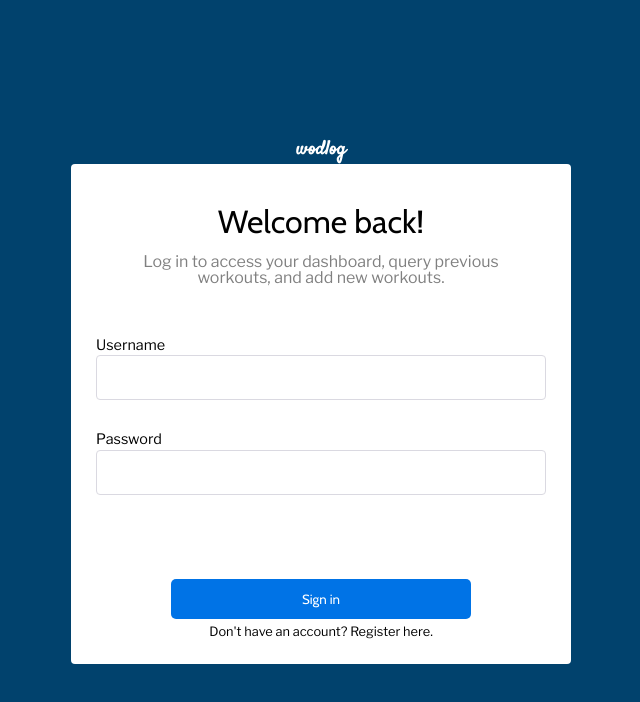
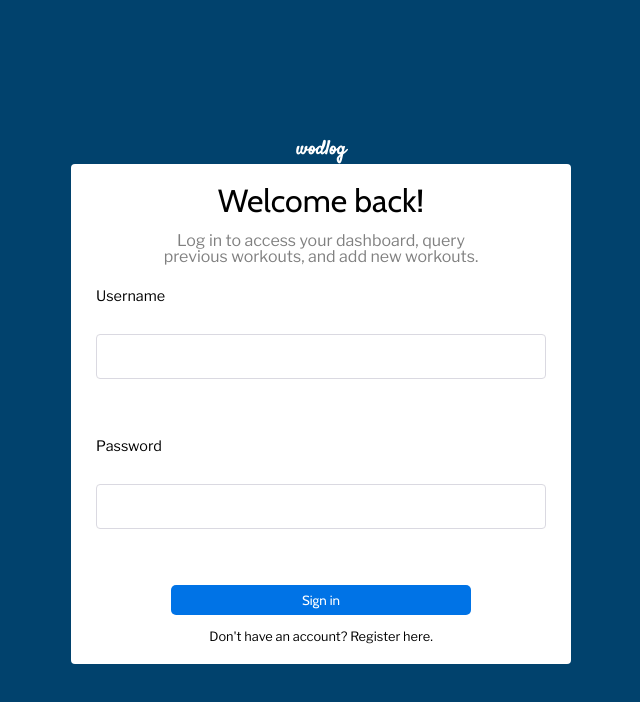
Before and after one commit to tjvonbr/wodlog-client, a React (Create React App) app: page / in a window 1280 px wide. Shown: the top 702 px of the page, without its empty margins (319-959 px from the left). Built offline with nearby package versions, Linux system fonts and the light colour scheme.

Commit message:
Updated formik props and edited a few _form layout rules

```diff
--- a/package.json
+++ b/package.json
@@ -15,7 +15,8 @@
     "react-query": "^2.23.0",
     "react-router-dom": "^5.2.0",
     "react-scripts": "3.4.3",
-    "react-spinners": "^0.9.0"
+    "react-spinners": "^0.9.0",
+    "yup": "^0.29.3"
   },
   "scripts": {
     "start": "react-scripts start",
--- /dev/null
+++ b/src/sass/components/_error.scss
@@ -0,0 +1,12 @@
+.form-error-message--show {
+  width: 50%;
+  margin: 0 auto;
+  text-align: center;
+  color: red;
+  font-size: 0.8rem;
+  transform: translateY(150%);
+}
+
+.form-error-message--hide {
+  display: hidden;
+}
--- a/src/sass/index.scss
+++ b/src/sass/index.scss
@@ -3,6 +3,7 @@
 @import "views/add";
 @import "views/home";
 @import "views/workout";
+@import "components/error";
 @import "components/modal";
 @import "components/modal-link";
 @import "layout/form";
--- a/src/sass/layout/_form.scss
+++ b/src/sass/layout/_form.scss
@@ -11,6 +11,10 @@
   @media screen and (max-width: $break-phone) {
     width: 95%;
   }
+}
+
+.form-header-wrapper {
+  width: 90%;
 }
 
 .form-header {
@@ -31,8 +35,10 @@
 
 .form-input-wrapper {
   width: 90%;
+  height: 60%;
   display: flex;
   flex-direction: column;
+  justify-content: space-around;
   box-sizing: border-box;
 }
 
@@ -75,15 +81,16 @@
 }
 
 .form-redirect-wrapper {
-  width: 100%;
-  height: 12%;
+  width: 90%;
+  height: 15%;
   display: flex;
   flex-direction: column;
-  justify-content: space-between;
+  justify-content: center;
   align-items: center;
 }
 
 .form-redirect-text {
+  padding: 1rem;
   font-family: "Libre Franklin", sans-serif;
   font-size: 0.8rem;
   text-decoration: none;
--- a/src/views/Register.js
+++ b/src/views/Register.js
@@ -1,5 +1,5 @@
 import React, { useState } from "react";
-import { useFormik } from "formik";
+import { useFormik, Form } from "formik";
 import { AppShell } from "../components/app-shell";
 import { Spinner } from "../components/spinner";
 import { WodlogLogo } from "../components/logo";
@@ -7,6 +7,7 @@ import { client } from "../utils/client";
 
 function Register(props) {
   const [pending, setPending] = useState(false);
+  const [errorMessage, setErrorMessage] = useState(null);
 
   const formik = useFormik({
     initialValues: {
@@ -22,7 +23,8 @@ function Register(props) {
           props.history.replace("/dashboard");
         })
         .catch(error => {
-          console.log(error);
+          setPending(false);
+          setErrorMessage(error.message);
         })
     }
   })
@@ -30,9 +32,8 @@ function Register(props) {
   return (
     <AppShell>
       <WodlogLogo />
-      <form
+      <Form
         className="form-wrapper register"
-        onSubmit={formik.handleSubmit}
       >
         <div className="form-header-wrapper">
           <h1 className="form-header">Create an account</h1>
@@ -86,7 +87,7 @@ function Register(props) {
               Already have an account?  Sign in here.
           </a>
         </div>
-      </form>
+      </Form>
     </AppShell>
   )
 };
```
Also changed, not shown: src/components/form/error-message.js (added, +12 -0 lines), src/utils/clearInput.js (added), 2 other files (tests, documents, lock files or other folders). Lines whose indentation alone changed are shown as unchanged.
